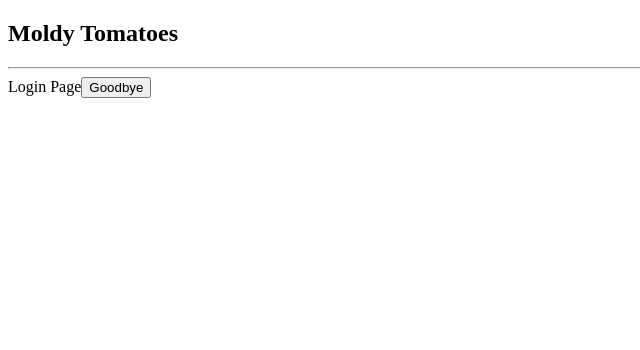
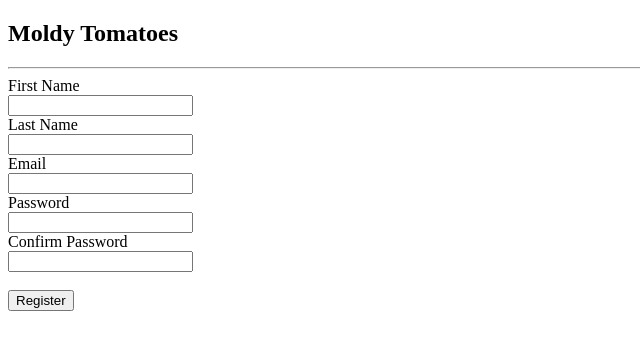
Before and after one commit to ricardovasquezpe/codingDojoTest, a React app in the folder frontend/: page / in a window 1280 px wide. Shown: the top 350 px of the page, without its empty margins (0-640 px from the left). Built offline with nearby package versions, Linux system fonts and the light colour scheme.

Commit message:
service and validators for login and register

```diff
--- a/frontend/package.json
+++ b/frontend/package.json
@@ -8,6 +8,7 @@
     "devDependencies": {
         "@babel/cli": "^7.12.17",
         "@babel/core": "^7.12.17",
+        "@babel/plugin-transform-runtime": "^7.14.5",
         "@babel/preset-env": "^7.12.17",
         "@babel/preset-react": "^7.12.13",
         "@babel/preset-typescript": "^7.12.17",
--- /dev/null
+++ b/frontend/src/config/index.tsx
@@ -0,0 +1,7 @@
+class Configuration {
+    BASE_URL = "http://localhost:4000";
+    LOGIN = "/auth/login";
+    REGISTER = "/auth/register";
+}
+
+export default Configuration;
--- a/frontend/src/core/login/index.tsx
+++ b/frontend/src/core/login/index.tsx
@@ -1,18 +1,104 @@
-import React from 'react'
+import React, { Component } from 'react'
 import './style.css'
 import { useHistory } from 'react-router-dom';
+import AuthService from '../../services/authService';
+import Validators from '../../utils/validators';
 
-export const LoginPage = () => {
+class LoginPage extends React.Component {
+    authService: AuthService;
+    handleInputChangeValues: any;
+    state:any;
+    validators: Validators;
+    /*const history = useHistory();
+    const handleClick = () => history.push('/movies');*/
 
-    const history = useHistory();
-    const handleClick = () => history.push('/movies');
+    constructor(props:any) {
+        super(props);
+        this.authService = new AuthService();
+        this.validators = new Validators();
+        this.handleInputChange = this.handleInputChange.bind(this);
+        this.state = {
+            firstName: "",
+            lastName: "",
+            email: "",
+            password: "",
+            confirmPassword: "",
+        };
+    }
 
-    return (
-        <div>
-            Login Page
-            <button type="button" onClick={handleClick}>
-                Goodbye
-            </button>
-        </div>
-    )
+    handleInputChange(event:any) {
+        const target = event.target;
+        const value = target.value;
+        const name = target.name;
+        this.setState({
+            [name]: value
+        });
+    }
+
+    render(){
+        return (
+            <div>
+                <div>
+                    <label>First Name</label>
+                    <br/>
+                    <input type="text" name="firstName" onChange={this.handleInputChange} value={this.state.firstName}></input>
+                    <br/>
+                    <label>Last Name</label>
+                    <br/>
+                    <input type="text" name="lastName" onChange={this.handleInputChange} value={this.state.lastName}></input>
+                    <br/>
+                    <label>Email</label>
+                    <br/>
+                    <input type="email" name="email" onChange={this.handleInputChange} value={this.state.email}></input>
+                    <br/>
+                    <label>Password</label>
+                    <br/>
+                    <input type="password" name="password" onChange={this.handleInputChange} value={this.state.password}></input>
+                    <br/>
+                    <label>Confirm Password</label>
+                    <br/>
+                    <input type="password" name="confirmPassword" onChange={this.handleInputChange} value={this.state.confirmPassword}></input>
+
+                    <br/>
+                    <br/>
+                    <button type="button" onClick={() => this.register()}>Register</button>
+                </div>
+            </div>
+        )
+    }
+
+    login(){
+        this.authService.login("rica3r5g5d41o@test.com", "ricardo").then(response => {
+            console.log(response);
+        });
+    }
+
+    register(){
+        if(!this.validateRegister()){
+            alert("Please verify all input data in the register form");
+            return;
+        }
+
+        this.authService.register(this.state.firstName, this.state.lastName, this.state.email, this.state.password).then(response => {
+            console.log(response);
+        });
+    }
+
+    validateRegister():boolean{
+        if(this.state.firstName.length == 0 || this.state.lastName.length == 0 || this.state.email.length == 0 || this.state.password.length == 0 || this.state.confirmPassword.length == 0){
+            return false;
+        }
+
+        if(!this.validators.validateEmail(this.state.email)){
+            return false;
+        }
+
+        if(this.state.password.length != this.state.confirmPassword.length){
+            return false;
+        }
+
+        return true;
+    }
 }
+
+export default LoginPage;
--- /dev/null
+++ b/frontend/src/services/authService.tsx
@@ -0,0 +1,62 @@
+import Configuration from "../config";
+import 'regenerator-runtime/runtime'
+
+class AuthService {
+    config: Configuration = new Configuration();
+
+    async login(email:string, password:string) {
+        return fetch(this.config.BASE_URL + this.config.LOGIN, {
+            method: "POST",
+            mode: "cors",
+            headers: {
+                "Content-Type": "application/json"
+            },
+            body: JSON.stringify({
+                "email" : email,
+                "password" : password
+            })
+        }).then(response => {
+            if (!response.ok) {
+                this.handleResponseError(response);
+            }
+            return response.json();
+        })
+        .catch(error => {
+            this.handleError(error);
+        });
+    }
+
+    async register(firstname:string, lastname:string, email:string, password:string) {
+        return fetch(this.config.BASE_URL + this.config.LOGIN, {
+            method: "POST",
+            mode: "cors",
+            headers: {
+                "Content-Type": "application/json"
+            },
+            body: JSON.stringify({
+                "firstname": firstname,
+                "lastname": lastname,
+                "email": email,
+                "password": password
+            })
+        }).then(response => {
+            if (!response.ok) {
+                this.handleResponseError(response);
+            }
+            return response.json();
+        })
+        .catch(error => {
+            this.handleError(error);
+        });
+    }
+
+    handleError(error:any) {
+        console.log(error.message);
+    }
+
+    handleResponseError(response:any) {
+        throw new Error("HTTP error, status = " + response.status);
+    }
+}
+
+export default AuthService;
--- /dev/null
+++ b/frontend/src/utils/validators.tsx
@@ -0,0 +1,6 @@
+class Validators {
+    validateEmail(email:string){
+        return /.+@.+\.[A-Za-z]+$/.test(email);
+    }
+}
+export default Validators;
```
Also changed, not shown: frontend/src/App.tsx (+7 -4 lines), 1 other file (tests, documents, lock files or other folders).
